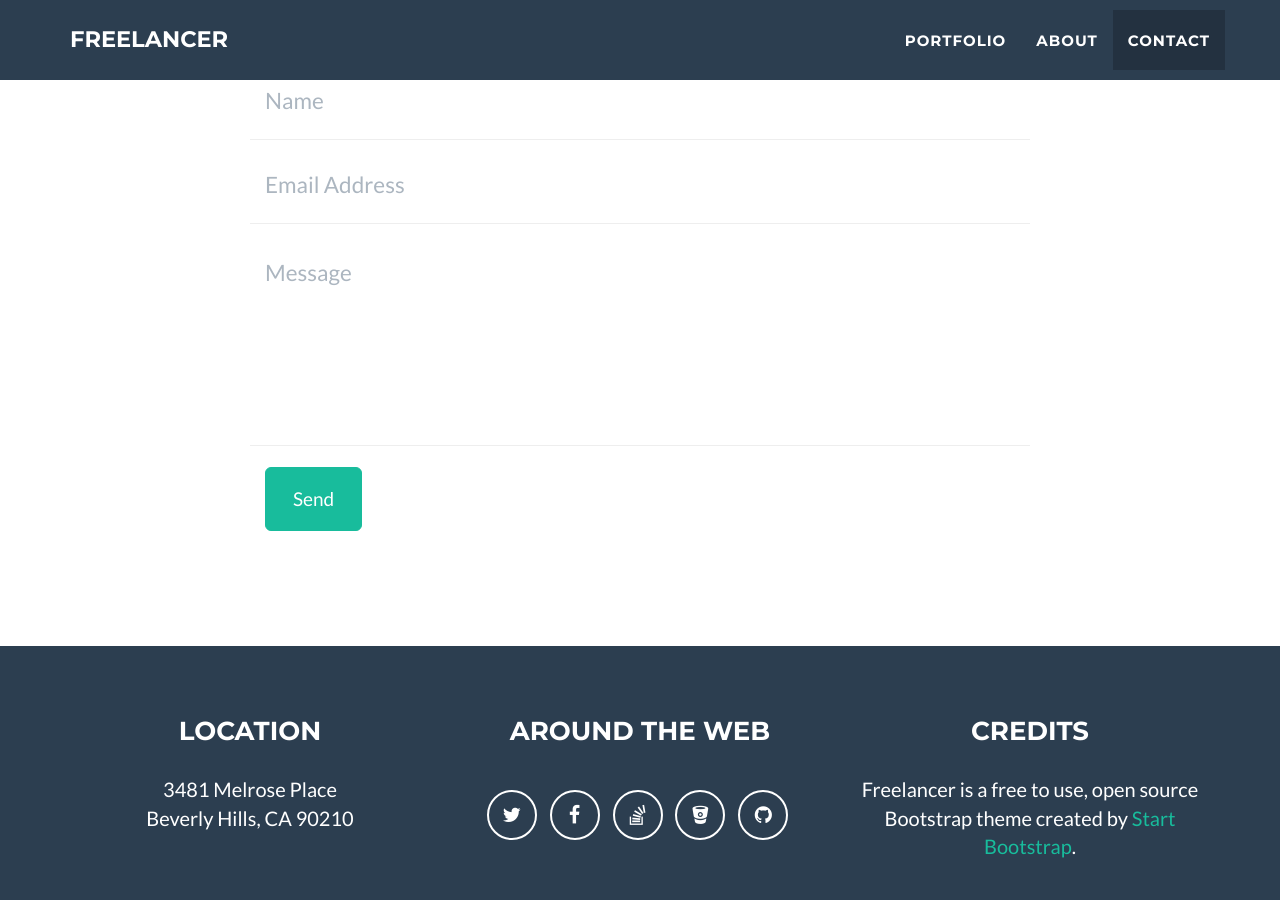
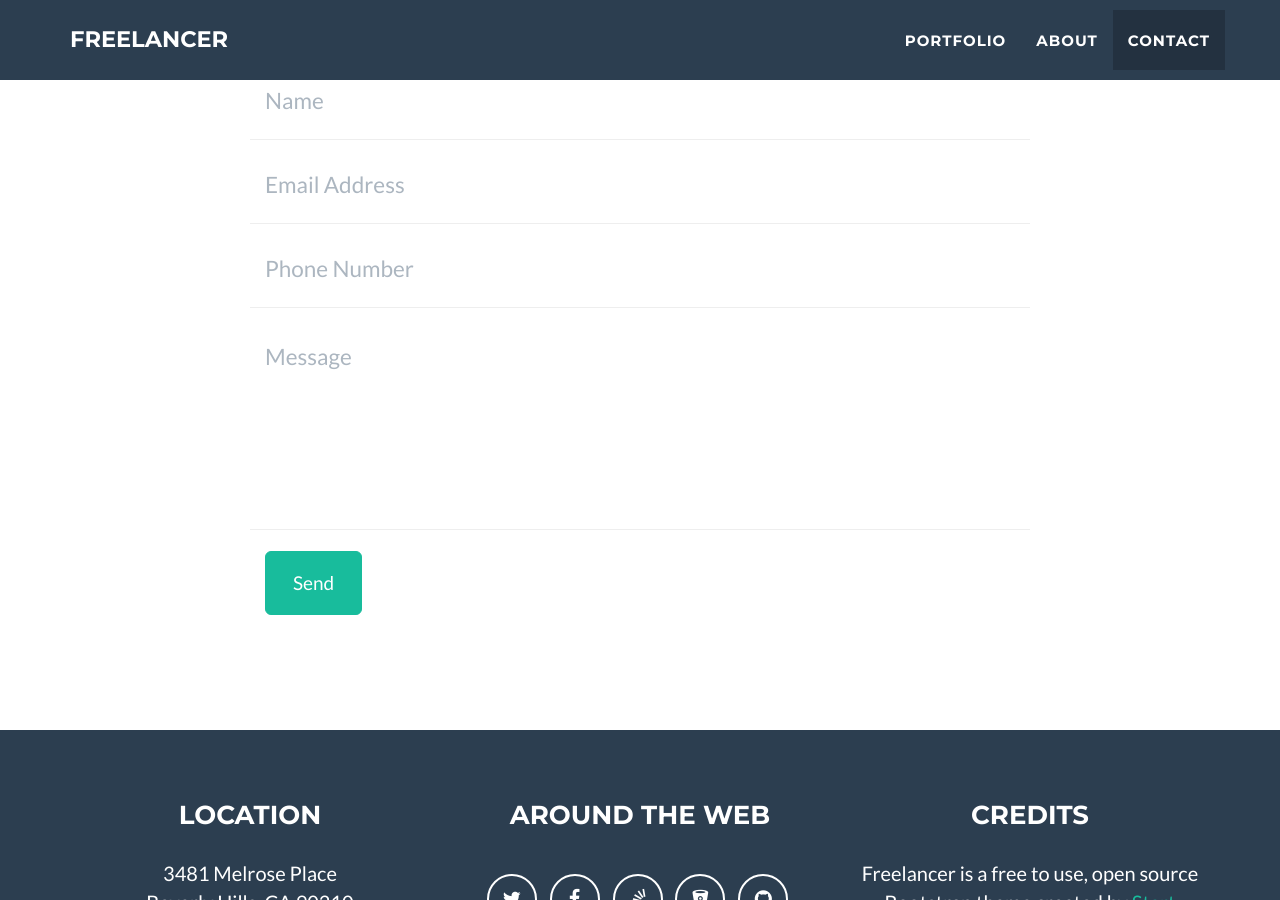
Before and after one commit to nisarg64/nisarg64.github.io, a Jekyll site: the page built from index.html, in a window 1280 px wide and 900 px high, scrolled down 2392 px. Built offline with Jekyll 4.4.1, drawn with Linux system fonts in a browser that asks for light colours.

Commit message:
Static Contact removed

```diff
--- a/_layouts/default.html
+++ b/_layouts/default.html
@@ -7,11 +7,7 @@
     {% include portfolio_grid.html %}
     {% include about.html %}
 
-    {% if site.contact == "static" %}
-    {% include contact_static.html %}
-    {% else %}
     {% include contact.html %}
-    {% endif %}
 
     {% include footer.html %}
     {% include modals.html %}
```
